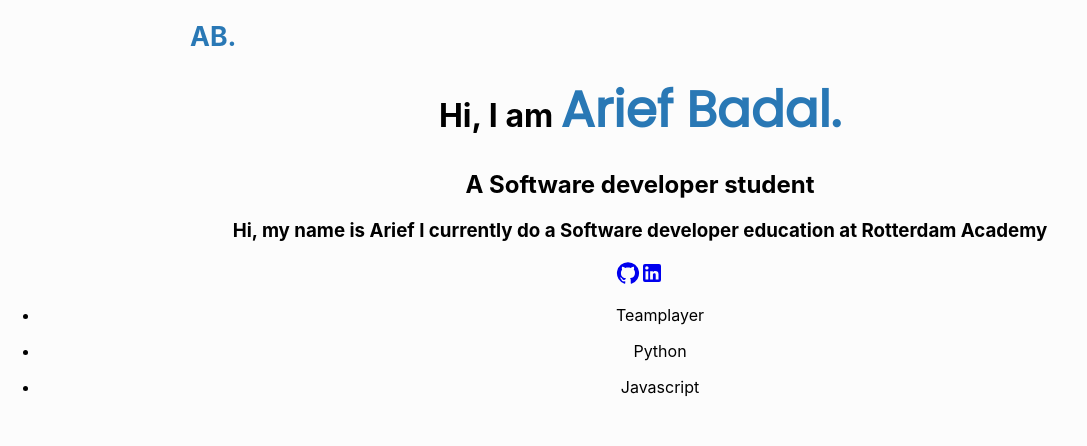
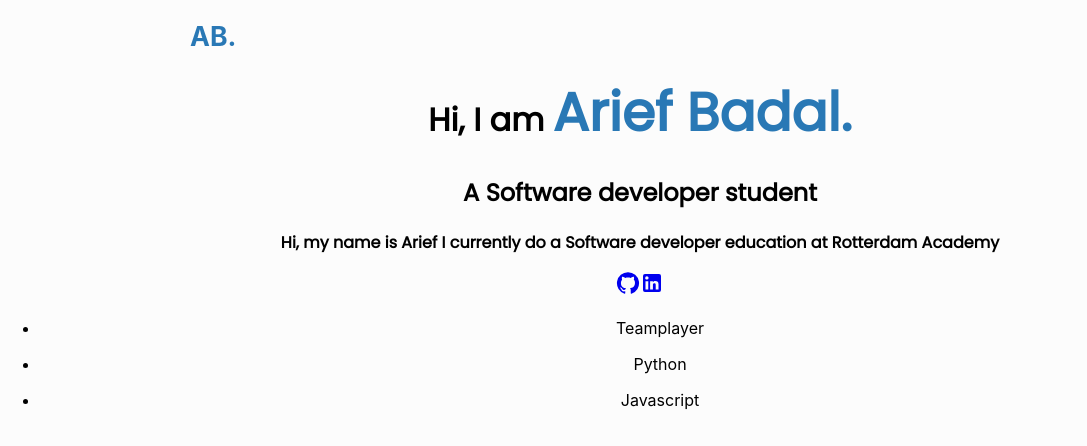
Before and after one commit to AriefBadal23/portofolio-website, a React (Create React App) app: page / in a window 1280 px wide. Shown: the top 446 px of the page, without its empty margins (0-1087 px from the left). Built offline with nearby package versions, Linux system fonts and the light colour scheme.

Commit message:
Change styling of About

```diff
--- a/src/components/About/About.css
+++ b/src/components/About/About.css
@@ -1,13 +1,16 @@
 .about-section{
     color: rgb(#444444);
     text-align: center;
+    font-family: 'Poppins', sans-serif;
+    font-weight: 900;
+
+
 }
 
 .about-name{
     color: #2978b5;
-    font-size: larger;
-    font-size: 50px;
-    font-weight: bolder;
+    font-size: 40pt;
+    font-weight: 1000;
     font-family: 'Poppins', sans-serif;
     line-height: 1.5;
 
--- a/src/components/About/About.js
+++ b/src/components/About/About.js
@@ -11,8 +11,8 @@ function About() {
         <div className='about-section'>
             <h1>Hi, I am  <span className='about-name'>{name}.</span></h1>
             <h2 className='about-role'>A {role}</h2>
-            <h3>{description}</h3>
-
+            <p>{description}</p>
+            {/* <button><a href='#'>Resume</a></button> */}
             <a href={github}><GitHubIcon /></a>
             <a href={linkedin}><LinkedInIcon /></a>
         </div>
```
